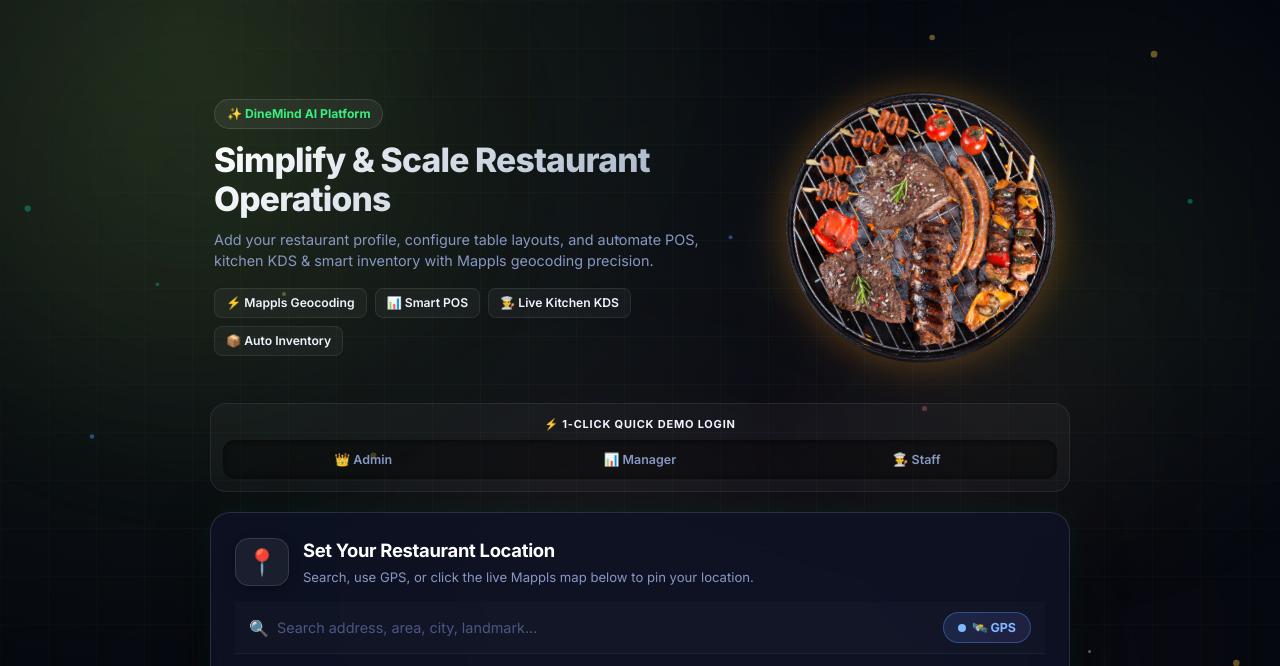
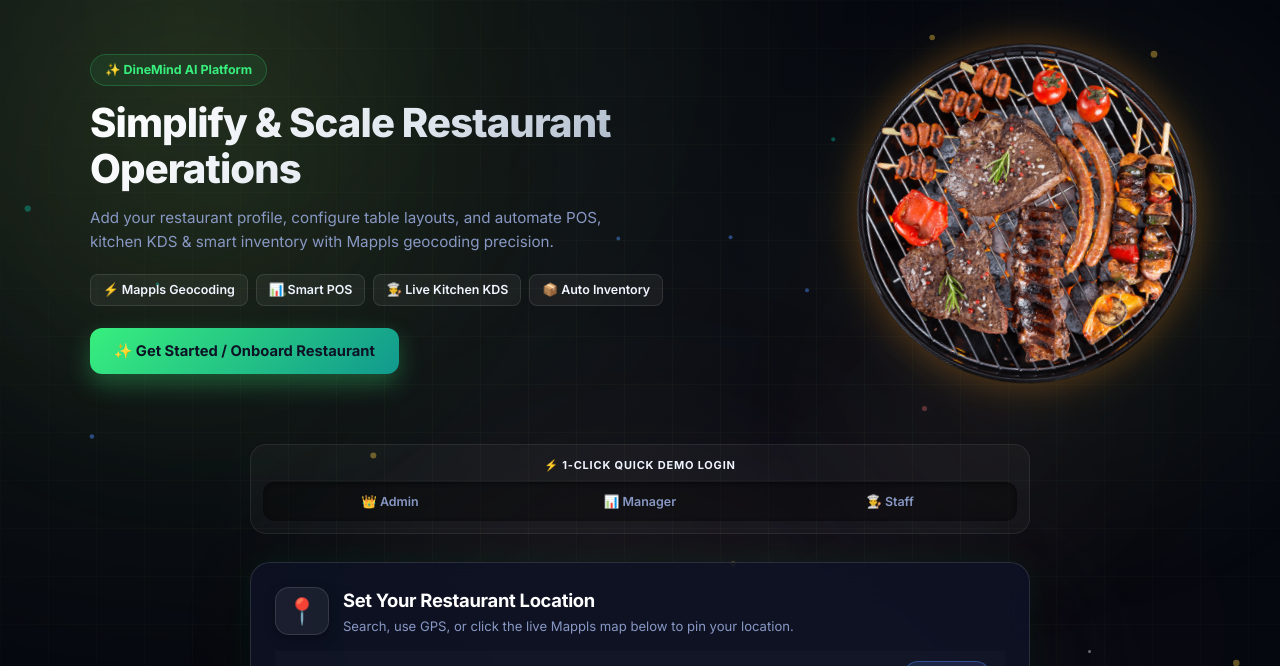
Before and after one commit to RohanGautamDev/Restaurant-Management-System, a Django app: page / in a window 1280 px wide. Shown: the top 666 px of the page. Run offline with Django 5.2, Linux system fonts and the light colour scheme; data comes from the database, SQL or seed files in the repository.

Commit message:
feat(ui): refine Hero section into a 55% left / 45% right 2-column layout with dedicated right column for rotating BBQ image and form cards below

```diff
--- a/static/css/components.css
+++ b/static/css/components.css
@@ -853,26 +853,29 @@ textarea.form-control {
 
 .saas-gate-container {
   width: 100%;
-  max-width: 860px;
+  max-width: 1100px;
   margin: auto;
   display: flex;
   flex-direction: column;
-  gap: 20px;
+  gap: 28px;
   z-index: 2;
   position: relative;
 }
 
-/* 2-Column Hero Section Banner */
+/* 2-Column Hero Section Banner (55% Left / 45% Right) */
 .saas-hero-banner {
-  display: grid;
-  grid-template-columns: 1fr 290px;
-  gap: 32px;
-  align-items: center;
-  margin-bottom: 8px;
-  padding: 12px 4px;
+  display: flex;
+  justify-content: space-between;
+  align-items: center;
+  gap: 40px;
+  width: 100%;
+  margin-bottom: 12px;
+  padding: 20px 0;
 }
 
 .saas-hero-left {
+  flex: 0 0 55%;
+  max-width: 55%;
   display: flex;
   flex-direction: column;
   align-items: flex-start;
@@ -883,70 +886,102 @@ textarea.form-control {
   display: inline-flex;
   align-items: center;
   gap: 6px;
-  padding: 5px 12px;
-  background: rgba(255, 255, 255, 0.06);
-  border: 1px solid rgba(255, 255, 255, 0.12);
+  padding: 6px 14px;
+  background: rgba(56, 239, 125, 0.08);
+  border: 1px solid rgba(56, 239, 125, 0.22);
   border-radius: 999px;
-  font-size: 0.76rem;
+  font-size: 0.78rem;
   font-weight: 700;
   color: #38ef7d;
-  margin-bottom: 12px;
+  margin-bottom: 14px;
 }
 
 .saas-main-title {
-  font-size: 2.1rem;
+  font-size: 2.5rem;
   font-weight: 800;
   line-height: 1.15;
-  background: linear-gradient(135deg, #ffffff 0%, #cbd5e1 50%, #94a3b8 100%);
+  background: linear-gradient(135deg, #ffffff 0%, #e2e8f0 50%, #94a3b8 100%);
   -webkit-background-clip: text;
   -webkit-text-fill-color: transparent;
-  letter-spacing: -0.8px;
-  margin: 0 0 10px 0;
+  letter-spacing: -0.9px;
+  margin: 0 0 14px 0;
 }
 
 .saas-main-desc {
-  font-size: 0.90rem;
+  font-size: 0.95rem;
   color: var(--text-2);
-  line-height: 1.5;
-  margin: 0 0 16px 0;
-  max-width: 500px;
+  line-height: 1.55;
+  margin: 0 0 20px 0;
+  max-width: 540px;
 }
 
 .saas-hero-chips {
   display: flex;
   flex-wrap: wrap;
   gap: 8px;
+  margin-bottom: 22px;
 }
 
 .saas-hero-chip {
-  padding: 5px 11px;
-  background: rgba(255, 255, 255, 0.04);
-  border: 1px solid rgba(255, 255, 255, 0.08);
+  padding: 6px 12px;
+  background: rgba(255, 255, 255, 0.05);
+  border: 1px solid rgba(255, 255, 255, 0.1);
   border-radius: 8px;
-  font-size: 0.76rem;
+  font-size: 0.78rem;
   font-weight: 600;
   color: var(--text-1);
 }
 
+.saas-hero-cta-wrap {
+  display: flex;
+  align-items: center;
+  gap: 12px;
+}
+
+.saas-hero-cta-btn {
+  display: inline-flex;
+  align-items: center;
+  gap: 8px;
+  padding: 12px 24px;
+  font-size: 0.92rem;
+  font-weight: 700;
+  color: #0d1225;
+  background: linear-gradient(135deg, #38ef7d 0%, #11998e 100%);
+  border: none;
+  border-radius: 12px;
+  text-decoration: none;
+  box-shadow: 0 10px 25px rgba(56, 239, 125, 0.3);
+  transition: all 0.25 ease;
+  cursor: pointer;
+}
+
+.saas-hero-cta-btn:hover {
+  transform: translateY(-2px);
+  box-shadow: 0 14px 30px rgba(56, 239, 125, 0.45);
+  background: linear-gradient(135deg, #45f589 0%, #13a89c 100%);
+}
+
 .saas-hero-right {
+  flex: 0 0 42%;
+  max-width: 42%;
+  display: flex;
+  align-items: center;
+  justify-content: flex-end;
+}
+
+.saas-bbq-wrap {
+  width: 340px;
+  height: 340px;
+  margin: 0 0 0 auto;
+  position: relative;
   display: flex;
   align-items: center;
   justify-content: center;
 }
 
-.saas-bbq-wrap {
-  width: 270px;
-  height: 270px;
-  margin: 0 auto;
-  position: relative;
-  display: flex;
-  align-items: center;
-  justify-content: center;
-}
-
 .saas-bbq-glow {
-  inset: -16px;
-  opacity: 0.9;
+  inset: -20px;
+  opacity: 0.95;
 }
 
 .saas-bbq-img {
@@ -955,6 +990,16 @@ textarea.form-control {
   object-fit: contain;
   border-radius: 50%;
   display: block;
+}
+
+/* Form Content Container Below Hero Banner */
+.apple-segmented-box,
+.saas-hero-card,
+#gate-signup-form {
+  max-width: 780px;
+  width: 100%;
+  margin-left: auto;
+  margin-right: auto;
 }
 
 /* Section 1: Hero Location Card */
--- a/static/css/responsive.css
+++ b/static/css/responsive.css
@@ -214,19 +214,28 @@ body {
   }
 
   /* 2-Column Hero Section Banner Mobile Stacking */
+  @media (max-width: 860px) {
     .saas-hero-banner {
-    grid-template-columns: 1fr;
-    gap: 24px;
+      flex-direction: column;
+      gap: 28px;
       text-align: center;
     }
 
     .saas-hero-left {
+      flex: 0 0 100%;
+      max-width: 100%;
       align-items: center;
       text-align: center;
     }
 
+    .saas-hero-right {
+      flex: 0 0 100%;
+      max-width: 100%;
+      justify-content: center;
+    }
+
     .saas-main-title {
-    font-size: 1.75rem;
+      font-size: 1.85rem;
     }
 
     .saas-main-desc {
@@ -238,8 +247,10 @@ body {
     }
 
     .saas-bbq-wrap {
-    width: 220px;
-    height: 220px;
+      width: 240px;
+      height: 240px;
+      margin: 0 auto;
+    }
   }
 
   /* KPI: 2 columns on tablet */
--- a/templates/index.html
+++ b/templates/index.html
@@ -68,9 +68,9 @@
     <!-- Main SaaS visual container -->
     <div class="saas-gate-container">
 
-      <!-- 2-Column Hero Section Banner -->
+      <!-- 2-Column Hero Section Banner (55% Left / 45% Right) -->
       <div class="saas-hero-banner">
-        <!-- LEFT COLUMN: Headline, Subtitle, Description & Feature Chips -->
+        <!-- LEFT COLUMN (55%): Platform Badge, Heading, Description, Feature Badges, CTA -->
         <div class="saas-hero-left">
           <div class="saas-brand-tag">✨ DineMind AI Platform</div>
           <h1 class="saas-main-title">Simplify &amp; Scale Restaurant Operations</h1>
@@ -83,9 +83,14 @@
             <span class="saas-hero-chip">👨‍🍳 Live Kitchen KDS</span>
             <span class="saas-hero-chip">📦 Auto Inventory</span>
           </div>
+          <div class="saas-hero-cta-wrap">
+            <a href="#saas-hero-card" class="saas-hero-cta-btn">
+              <span>✨ Get Started / Onboard Restaurant</span>
+            </a>
+          </div>
         </div>
 
-        <!-- RIGHT COLUMN: Repositioned Existing Rotating BBQ Grill Image -->
+        <!-- RIGHT COLUMN (45%): Dedicated Right Side for Existing Rotating BBQ Grill Image -->
         <div class="saas-hero-right">
           <div class="edge-pinwheel-wrap saas-bbq-wrap">
             <div class="edge-pinwheel-glow saas-bbq-glow"></div>
```
Lines whose indentation alone changed are shown as unchanged.
